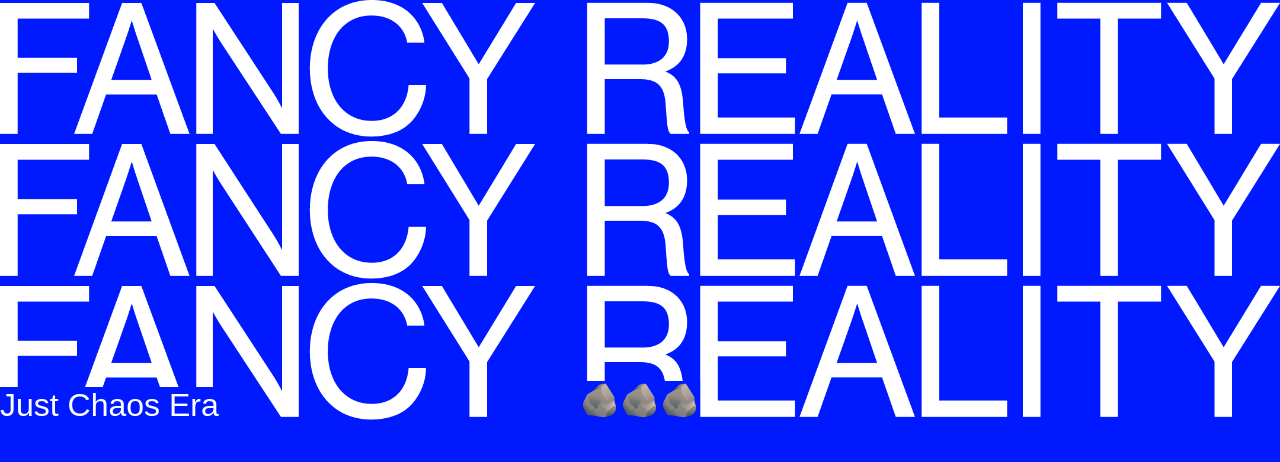
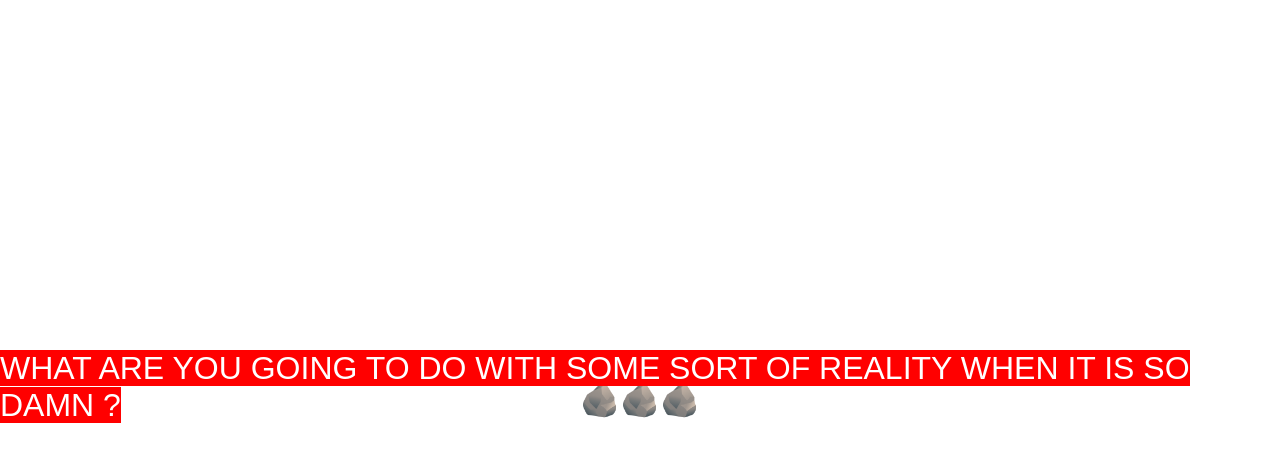
Before and after one commit to TSKOKMT/fancyreality.xyz, a plain HTML site: page index.html in a window 1280 px wide. Drawn offline with Linux system fonts and the light colour scheme; a web font is replaced by a local one.

Commit message:
no message

```diff
--- a/index.html
+++ b/index.html
@@ -8,11 +8,14 @@
         <link href="https://fonts.cdnfonts.com/css/neue-haas-grotesk-display-pro" rel="stylesheet">
     </head>
     <body>
-        <img src="Logotype.png" class="title-image">
-        <img src="Logotype.png" class="title-image">
-        <img src="Logotype.png" class="title-image">
+        <img src="Logotype.png" class="logotype">
+        <img src="Logotype.png" class="logotype">
+        <img src="Logotype.png" class="logotype">
         <div class="center">
             <h1>&#129704;&#129704;&#129704;</h1>
+        </div>
+        <div class="bottom-now">
+            <h1><span>WHAT ARE YOU GOING TO DO WITH SOME SORT OF REALITY WHEN IT IS SO DAMN ?</span></h1>
         </div>
         <div class="bottom">
             <h1>Just Chaos Era</h1>
--- a/style.css
+++ b/style.css
@@ -1,15 +1,23 @@
-.title-image {
+.logotype {
     width : 100vw;
 }
-.normal-image {
+
+.image {
     width : 50vw;
+}
+
+.bottom-now {
+	position: absolute;
+    bottom: unset;
+    left: 0%;
+    transform: translate(0%, -100%);
 }
 
 .bottom {
 	position: absolute;
-    bottom: unset;
+    bottom: 0%;
     left: 0%;
-    transform: translate(0%, -100%);
+    transform: translate(0%, 0%);
 }
 
 .center {
@@ -22,8 +30,11 @@
 *{
     margin: 0;
     padding: 0;
-    background-color: #0019ff;
     font-family: 'Neue Haas Grotesk Display Pro', Sans-Serif;
     font-weight: 500;
     color: white;
 }
+
+span {
+    background: red;
+}
```
